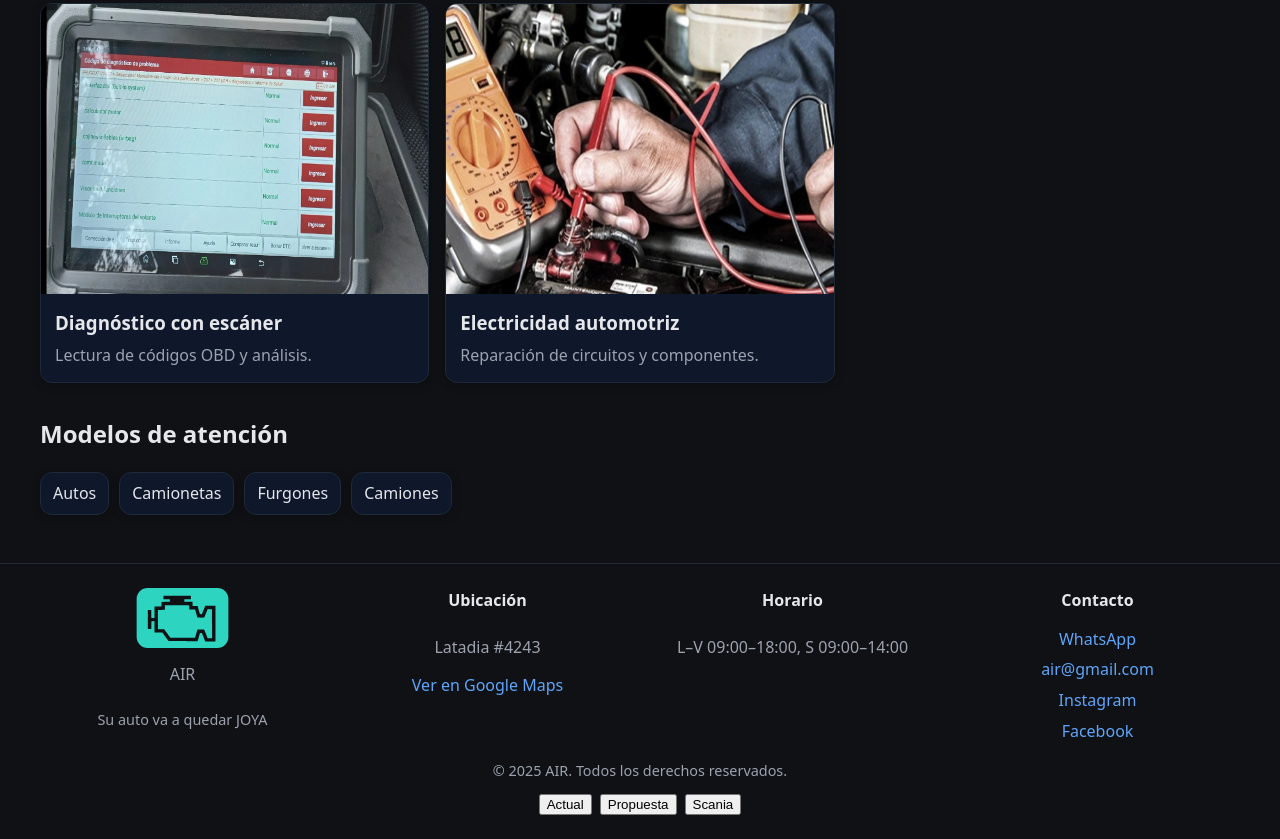
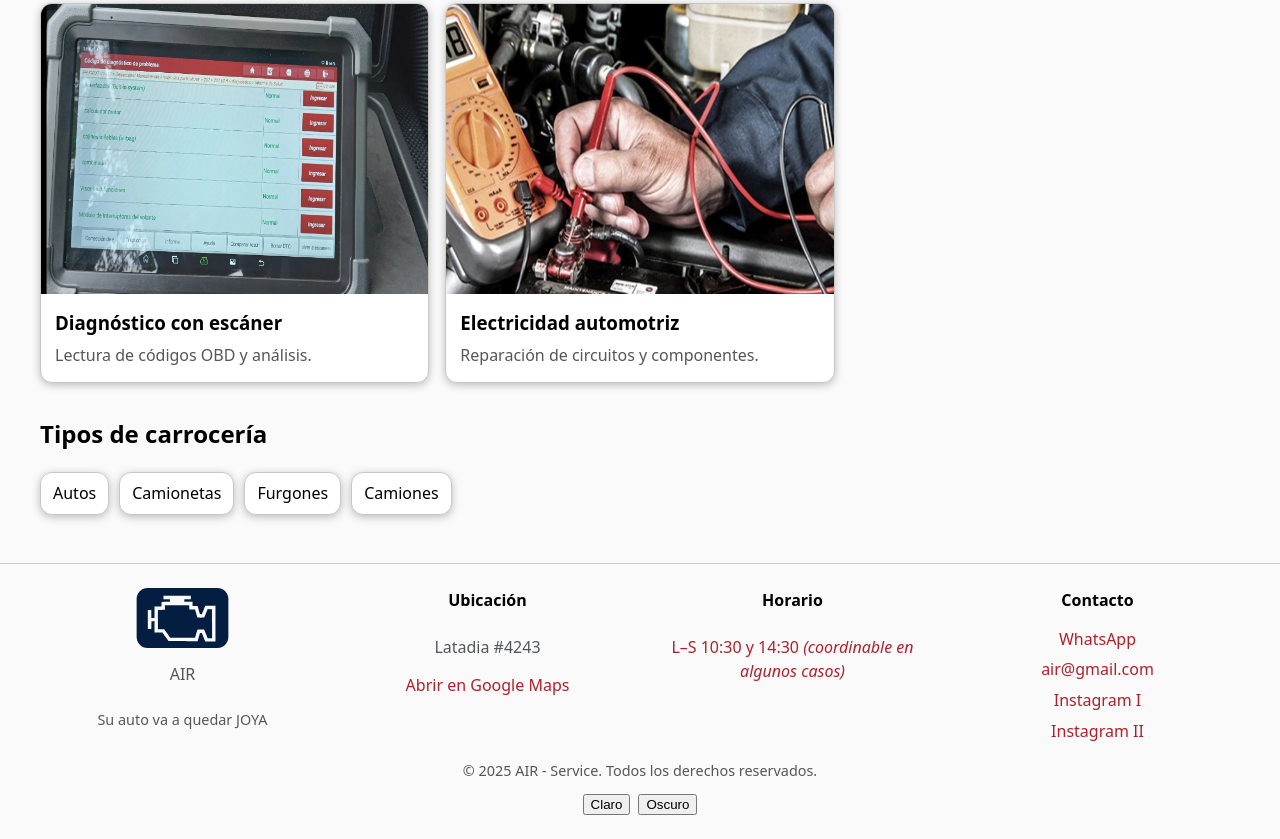
Before and after one commit to crvrNoname/AIR, a website with bundled scripts: page docs/pages/servicios.html in a window 1280 px wide. Shown: the part 1528-2367 px from the top of the page. Built offline with nearby package versions, Linux system fonts and the light colour scheme.

Commit message:
001 enlaces base e informacion corregida

```diff
--- a/docs/assets/js/modules/theme.js
+++ b/docs/assets/js/modules/theme.js
@@ -1,6 +1,6 @@
 // src/js/modules/theme.js
 const THEME_KEY = 'mi-sitio:theme';
-const DEFAULT_THEME = 'actual';
+const DEFAULT_THEME = 'scania';
 
 // Prefijo correcto (local: relativo . / .. ; Pages: /REPO)
 function getBasePrefix() {
@@ -76,9 +76,9 @@ function updateFaviconForTheme(theme) {
 
   const base = getBasePrefix();
   const map = {
-    actual:    `${base}/assets/img/favicon.svg`,
-    propuesta: `${base}/assets/img/favicon-dark.svg`,
-    scania:    `${base}/assets/img/favicon-scania.svg`,
+        scania:    `${base}/assets/img/favicon-scania.svg`,
+          'scania-dark':`${base}/assets/img/favicon-scania.svg`
+
   };
 
   const href = (map[theme] || map.actual) + `?v=${Date.now()}`; // cache-busting
--- a/docs/pages/servicios.html
+++ b/docs/pages/servicios.html
@@ -4,7 +4,7 @@
 <head>
   <meta charset="utf-8" />
   <meta name="viewport" content="width=device-width,initial-scale=1" />
-  <title>AIR – Mecánica y Electrónica</title>
+  <title>AIR – Service</title>
   <meta name="description" content="Su auto va a quedar JOYA" />
 
   <!-- Si publicas en GitHub Pages (Project Pages) y quieres forzar, pon data-base="/webGenerica02".
@@ -67,10 +67,10 @@
 <body class="page page--servicios">
   <header class="header">
     <div class="container header__inner">
-         <!-- HeaderLogo -->
-<a href="./index.html" class="brand" aria-label="Ir al inicio">
+             <!-- HeaderLogo -->
+<a href="../index.html" class="brand" aria-label="Ir al inicio">
   <img class="brand__logo js-logo" alt="Logo AIR" />
-  <span class="brand__name">AIR</span>
+  <span class="brand__name">AIR - Service</span>
 </a>
       <button class="nav__toggle" aria-expanded="false" aria-controls="nav">☰</button>
       <nav id="nav" class="nav" aria-label="Principal">
@@ -101,7 +101,7 @@
       <h2 class="mt-lg">Electrónica</h2>
       <div class="grid" id="services-grid-electronica"></div>
 
-      <h2 class="mt-lg">Modelos de atención</h2>
+      <h2 class="mt-lg">Tipos de carrocería</h2>
       <ul class="chips">
         <li class="chip">Autos</li>
         <li class="chip">Camionetas</li>
--- a/docs/partials/footer.html
+++ b/docs/partials/footer.html
@@ -11,32 +11,53 @@
     <div>
       <h4>Ubicación</h4>
       <p>Latadia #4243</p>
-      <a class="link" href="https://www.google.com/maps/place/Latad%C3%ADa+4245,+7550577+Las+Condes,+Regi%C3%B3n+Metropolitana/@-33.4303162,-70.5825477,17z/data=!3m1!4b1!4m6!3m5!1s0x9662cf010dc3c24f:0x652b3ec1db32aeec!8m2!3d-33.4303163!4d-70.5776768!16s%2Fg%2F11c0pyqcvg?entry=ttu&g_ep=EgoyMDI1MDgxMy4wIKXMDSoASAFQAw%3D%3D" target="_blank" rel="noopener">
-        Ver en Google Maps
+ <a class="link" href="https://maps.app.goo.gl/9dk7bJsemDwFo5W7A" target="_blank" rel="noopener">
+  Abrir en Google Maps
 </a>
     </div>
     <div>
     <h4>Horario</h4>
-      <p>L–V 09:00–18:00, S 09:00–14:00</p>
+<p>
+  <a
+    href="https://wa.me/56988934851?text=Hola%2C%20quiero%20coordinar%20un%20diagnostico%20con%20*AIR-Service*.%20Disponibilidad%20a%20las%2010%3A30%20o%2014%3A30%3F"
+    target="_blank" rel="noopener"
+  >
+    L–S 10:30 y 14:30 <em>(coordinable en algunos casos)</em>
+  </a>
+</p>
     </div>
     <div>
       <h4>Contacto</h4>
 <ul class="list">
-        <li><a data-whatsapp href="#" id="ctaWhatsAppFooter">WhatsApp</a></li>
-        <li><a href="mailto:{{correo@dominio.cl}}">air@gmail.com</a></li>
-        <li><a href="https://www.instagram.com/air.diag431?igsh=cjk2cXZnbTUzZ2xn" target="_blank" rel="noopener">Instagram</a></li>
-        <li><a href="https://www.instagram.com/elmecanicov?igsh=d2dnbTkydTc5bjcx" target="_blank" rel="noopener">Facebook</a></li>
+  <li>
+    <a
+      href="https://wa.me/56988934851?text=Hola%2C%20necesito%20ayuda.%20Vengo%20del%20sitio%20web%20de%20*AIR-Service*.%20Quiero%20**coordinar%20un%20diagnóstico**%20
+"
+      target="_blank" rel="noopener" id="ctaWhatsAppFooter"
+    >
+      WhatsApp
+    </a>
+  </li>
+  <li><a href="mailto:air@gmail.com">air@gmail.com</a></li>
+  <li>
+    <a href="https://www.instagram.com/air.diag431?igsh=cjk2cXZnbTUzZ2xn"
+       target="_blank" rel="noopener">Instagram I</a>
+  </li>
+  <li>
+    <a href="https://www.instagram.com/elmecanicov?igsh=d2dnbTkydTc5bjcx"
+       target="_blank" rel="noopener">Instagram II</a>
+  </li>
 </ul>
     </div>
   </div>
 
-  <div class="container footer__copy small">© <span id="year"></span> AIR. Todos los derechos reservados.</div>
+  <div class="container footer__copy small">© <span id="year"></span> AIR - Service. Todos los derechos reservados.</div>
 
 <section class="theme-switcher" style="display:flex; gap:.5rem;">
-    <button class="button button--ghost js-theme" data-theme="actual"    aria-pressed="false">Actual</button>
-    <button class="button button--ghost js-theme" data-theme="propuesta" aria-pressed="false">Propuesta</button>
-    <button class="button button--ghost js-theme" data-theme="scania"    aria-pressed="false">Scania</button>
+  <button class="button button--ghost js-theme" data-theme="scania" aria-pressed="false">Claro</button>
+  <button class="button button--ghost js-theme" data-theme="scania-dark" aria-pressed="false">Oscuro</button>
 </section>
+
 </footer>
 
 <!-- Botón flotante (el src del <img> lo pone theme.js según tema) -->
--- a/package.json
+++ b/package.json
@@ -11,10 +11,8 @@
     "build:css": "sass src/styles/main.scss docs/assets/css/main.css --style=compressed --no-source-map",
     "copy:js": "cpx \"src/js/**/*.js\" docs/assets/js",
     "copy:assets": "cpx \"src/assets/**/*\" docs/assets",
-       "inject:cfg": "node scripts/inject-config.mjs",
     "build": "npm-run-all build:css copy:js copy:assets inject:cfg",
-      "serve": "http-server docs -p 5173 -c-1",
-  "config:init": "node scripts/inject-config.mjs --init"
+      "serve": "http-server docs -p 5173 -c-1"
   },
   "devDependencies": {
     "cpx": "^1.5.0",
--- a/src/styles/_variables.scss
+++ b/src/styles/_variables.scss
@@ -28,48 +28,9 @@ $gap: 16px; // 👈 Nueva variable global para espacios en grids y layouts
   --wa-dropshadow: rgba(240,240,240,.85); /* halo claro por defecto */
 }
 
-/* 1) ACTUAL */
-html[data-theme="actual"] {
-  --bg: #0f1115;
-  --fg: #e5e7eb;
-  --muted: #9ca3af;
 
-  --brand: #2dd4bf;
-  --brand-600: #14b8a6;
-  --accent: #60a5fa;
-  --warn: #f59e0b;
 
-  --card-bg: #0f172a;
-  --card-bd: #1f2937;
-  --btn-fg: #0f1115;
-
-    --wa-bg: #2dd4bf;
-  --wa-fg: #003018;
-    --wa-dropshadow: #e5e7eb;;
-}
-
-/* 2) PROPUESTA */
-html[data-theme="propuesta"] {
-  --bg: #0b1020;
-  --fg: #edf2f7;
-  --muted: #a0aec0;
-
-  --brand: #2dd4bf;
-  --brand-600: #12a79a;
-  --accent: #60a5fa;
-  --warn: #f59e0b;
-
-  --card-bg: #0f162e;
-  --card-bd: #1c2541;
-  --btn-fg: #0b1020;
-
-    --wa-bg: #0b1020;                   /* mantenemos turquesa, look consistente */
-  --wa-fg: #200b18;
-  /* halo claro porque el entorno es dark */
-  --wa-dropshadow: rgba(240,240,240,.85);
-}
-
-/* 3) SCANIA */
+/* SCANIA */
 html[data-theme="scania"] {
   --brand: #041E42;   /* Azul Scania */
   --accent: #AE202B;  /* Rojo V8 */
@@ -88,3 +49,23 @@ html[data-theme="scania"] {
   /* halo oscuro para fondo claro */
   --wa-dropshadow:  #FAFAFA;
 }
+/* SCANIA DARK */
+html[data-theme="scania-dark"] {
+  /* Identidad Scania, en dark */
+  --brand: #0A2A5E;     /* Azul Scania adaptado a dark */
+  --accent: #AE202B;    /* Rojo V8 (igual que claro) */
+
+  --bg: #0B1220;        /* Fondo principal (navy oscuro) */
+  --fg: #E6E8EB;        /* Texto */
+  --muted: #9AA3AD;     /* Texto secundario */
+
+  --warn: #AF133B;
+  --card-bg: #0F1629;   /* Tarjetas */
+  --card-bd: #1C2541;   /* Bordes/sutiles */
+  --btn-fg: #FAFAFA;    /* Texto en botones */
+
+  /* WhatsApp FAB (consistente con marca) */
+  --wa-bg: #041E42;                   /* Azul Scania */
+  --wa-fg: #FAFAFA;
+  --wa-dropshadow: rgba(240,240,240,.85);
+}
--- a/src/styles/_variables00.scss
+++ /dev/null
@@ -1,12 +0,0 @@
-/* src/styles/_variables.scss */
-$color-bg: #0f1115;
-$color-surface: #161a21;
-$color-primary: #2dd4bf; /* teal */
-$color-secondary: #60a5fa; /* blue */
-$color-text: #e5e7eb;
-$color-muted: #9ca3af;
-$color-accent: #f59e0b; /* amber */
-$radius: 14px;
-$shadow: 0 6px 18px rgba(0,0,0,.25);
-$container: 1120px;
-$gap: 16px;
```
Also changed, not shown: docs/index.html (+2 -2 lines), docs/pages/agendar.html (+3 -3 lines), docs/pages/contacto.html (+9 -9 lines), docs/pages/cotiza.html (+5 -5 lines), docs/assets/css/main.css, 2 other files. Lines whose indentation alone changed are shown as unchanged.
